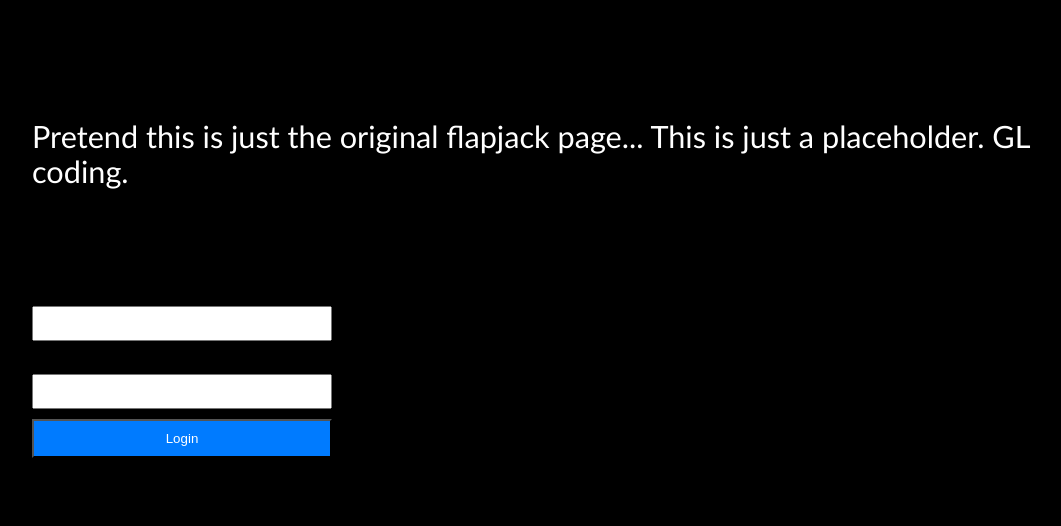
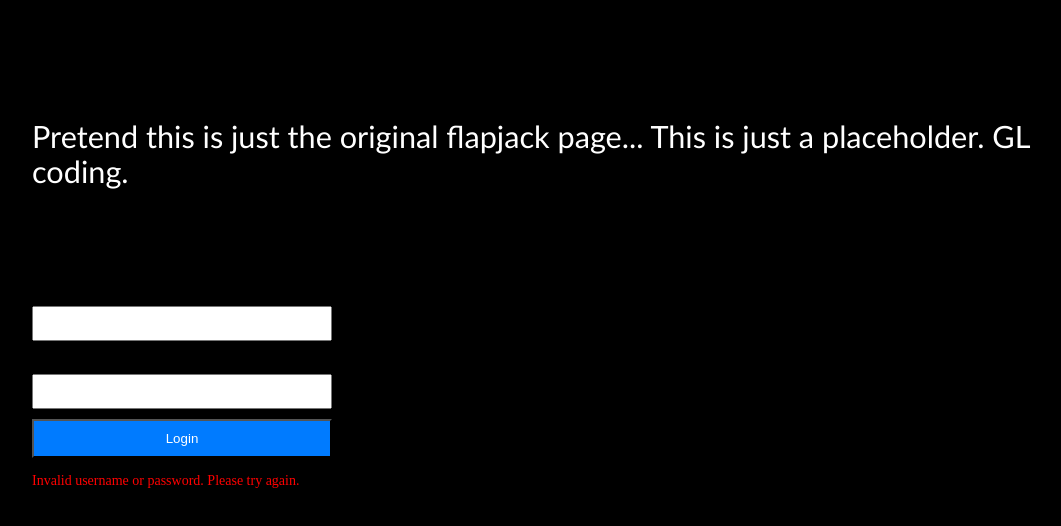
Before and after one commit to TheGoldenStudios/flapjck-test, a website: page index.html in a window 1280 px wide. Both pictures are taken after a click on the button "Login". Shown: the whole page, without its empty margins (72-1133 px from the left). Drawn offline with Linux system fonts and the light colour scheme; a web font is replaced by a local one.

Commit message:
Update index.html

```diff
--- a/index.html
+++ b/index.html
@@ -240,6 +240,7 @@
             margin: auto;
         }
 
+        /* New login section styles */
         form {
             margin-top: 20px;
             display: flex;
@@ -262,11 +263,18 @@
             color: #fff;
             cursor: pointer;
         }
+
+        .message {
+            margin-top: 15px;
+            font-size: 14px;
+            color: #ff0000; /* Red color for error message, you can customize */
+        }
     </style>
     <script>
         function login() {
             var username = document.getElementById("username").value;
             var password = document.getElementById("password").value;
+            var messageElement = document.getElementById("message");
 
             // Check if the provided username and password match the allowed accounts
             if (
@@ -274,10 +282,10 @@
                 (username === "FlapjckConcepter" && password === "flapjck0100011101010011") ||
                 (username === "FlapjckLeadCreative" && password === "flapjckezzywezzy")
             ) {
-                alert("Login successful!");
+                messageElement.textContent = "Login successful!";
                 // You can redirect the user to another page or perform other actions here
             } else {
-                alert("Invalid username or password. Please try again.");
+                messageElement.textContent = "Invalid username or password. Please try again.";
             }
         }
     </script>
@@ -300,6 +308,8 @@
 
                 <button type="button" onclick="login()">Login</button>
             </form>
+
+            <div id="message" class="message"></div>
         </div>
     </div>
 </body>
```
